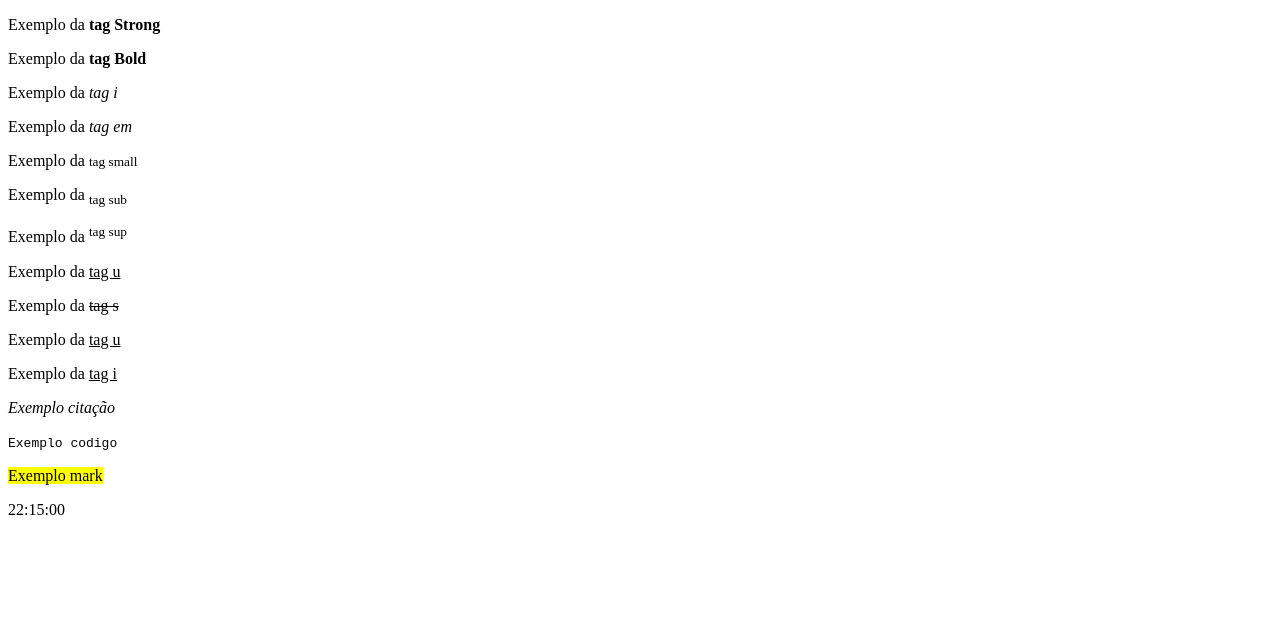
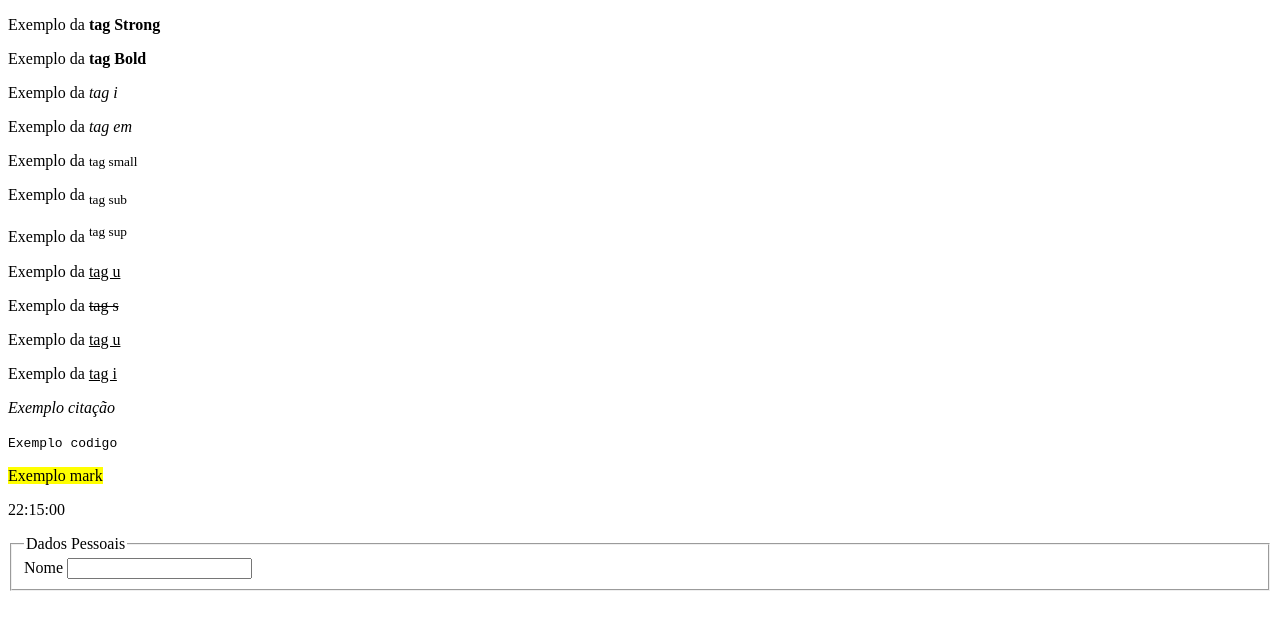
Before and after one commit to tscamargo/apex-formacao-fe, a plain HTML site: page aula 2/estilizacao.html in a window 1280 px wide. Drawn offline with Linux system fonts and the light colour scheme.

Commit message:
meio aula 2

```diff
--- a/aula 2/estilizacao.html
+++ b/aula 2/estilizacao.html
@@ -40,6 +40,17 @@
     <p><time>22:15:00</time></p>
 
 
+    <form action="salvar" method="POST">
+
+        <fieldset>
+            <legend>Dados Pessoais</legend>
+            <label>Nome</label>
+            <input type="text">
+        </fieldset>
+
+    </form>
+
+
 </body>
 
 </html>
```
